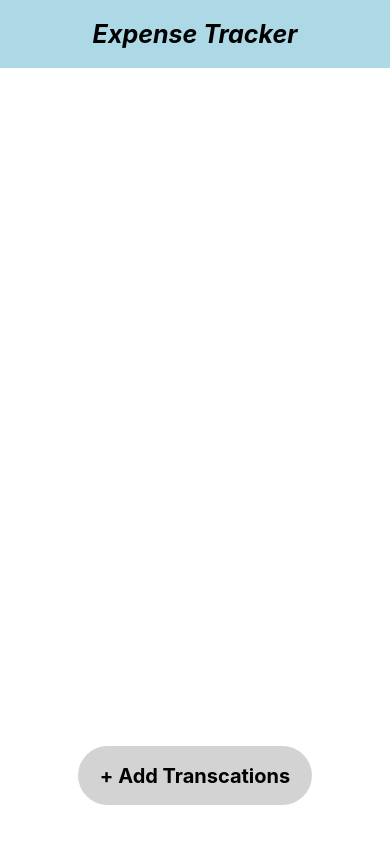
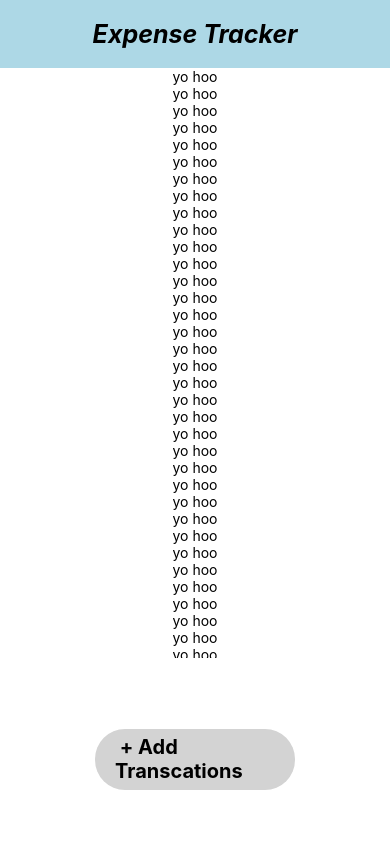
Before and after one commit to aron5073/expenseTracker-using-react-native, a React Native app: screen / in a window 390 px wide. Shown: the top 844 px of the page. Built offline with nearby package versions, Linux system fonts and the light colour scheme.

Commit message:
ui changed

```diff
--- a/App.js
+++ b/App.js
@@ -34,20 +34,92 @@ const styles = StyleSheet.create({
   appBar: {
     flex: 1,
   },
-  buttonContainer: {
-    flex: 1,
+  Container: {
+    height: '100%',
+    paddingTop: '18%',
+  },
+  listView: {
+    height: '100%',
+    alignItems: 'center',
     backgroundColor: 'white',
-    justifyContent: 'flex-end',
-    paddingBottom: '10%',
+  },
+  scrool: {
+    height: '70%',
+    width: '100%',
+    backgroundColor: 'white',
     alignItems: 'center',
+    justifyContent: 'center',
   },
 });
 export default function App() {
   return (
     <View style={styles.appBar}>
       <Header title="Expense Tracker" />
-      <View style={styles.buttonContainer}>
-        <Button onPress={() => alert('yo hoo')}></Button>
+      <View style={styles.listView}>
+        <View style={styles.scrool}>
+          <ScrollView>
+            <Text>yo hoo</Text>
+            <Text>yo hoo</Text>
+            <Text>yo hoo</Text>
+            <Text>yo hoo</Text>
+            <Text>yo hoo</Text>
+            <Text>yo hoo</Text>
+            <Text>yo hoo</Text>
+            <Text>yo hoo</Text>
+            <Text>yo hoo</Text>
+            <Text>yo hoo</Text>
+            <Text>yo hoo</Text>
+            <Text>yo hoo</Text>
+            <Text>yo hoo</Text>
+            <Text>yo hoo</Text>
+            <Text>yo hoo</Text>
+            <Text>yo hoo</Text>
+            <Text>yo hoo</Text>
+            <Text>yo hoo</Text>
+            <Text>yo hoo</Text>
+            <Text>yo hoo</Text>
+            <Text>yo hoo</Text>
+            <Text>yo hoo</Text>
+            <Text>yo hoo</Text>
+            <Text>yo hoo</Text>
+            <Text>yo hoo</Text>
+            <Text>yo hoo</Text>
+            <Text>yo hoo</Text>
+            <Text>yo hoo</Text>
+            <Text>yo hoo</Text>
+            <Text>yo hoo</Text>
+            <Text>yo hoo</Text>
+            <Text>yo hoo</Text>
+            <Text>yo hoo</Text>
+            <Text>yo hoo</Text>
+            <Text>yo hoo</Text>
+            <Text>yo hoo</Text>
+            <Text>yo hoo</Text>
+            <Text>yo hoo</Text>
+            <Text>yo hoo</Text>
+            <Text>yo hoo</Text>
+            <Text>yo hoo</Text>
+            <Text>yo hoo</Text>
+            <Text>yo hoo</Text>
+            <Text>yo hoo</Text>
+            <Text>yo hoo</Text>
+            <Text>yo hoo</Text>
+            <Text>yo hoo</Text>
+            <Text>yo hoo</Text>
+            <Text>yo hoo</Text>
+            <Text>yo hoo</Text>
+            <Text>yo hoo</Text>
+            <Text>yo hoo</Text>
+            <Text>yo hoo</Text>
+            <Text>yo hoo</Text>
+            <Text>yo hoo</Text>
+            <Text>yo hoo</Text>
+          </ScrollView>
+        </View>
+
+        <View style={styles.Container}>
+          <Button onPress={() => alert('yo hoo')}></Button>
+        </View>
       </View>
     </View>
   );
--- a/components/Button.js
+++ b/components/Button.js
@@ -14,7 +14,8 @@ const styles = StyleSheet.create({
     alignItems: 'center',
     justifyContent: 'center',
     height: '8%',
-    width: '60%',
+    paddingLeft: '10%',
+    paddingRight: '10%',
     backgroundColor: 'lightgrey',
     borderColor: '#000',
     borderRadius: 30,
```
